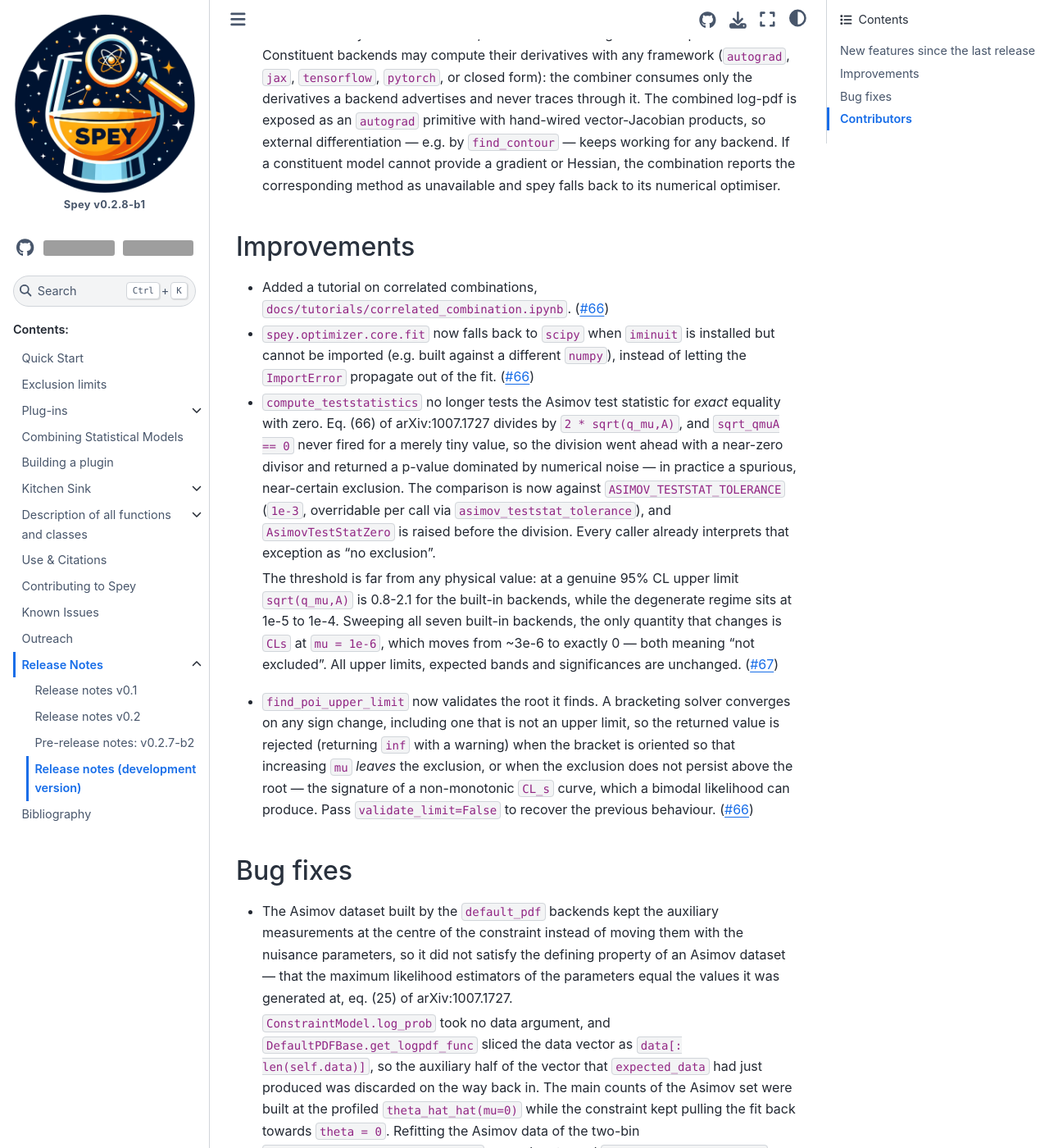
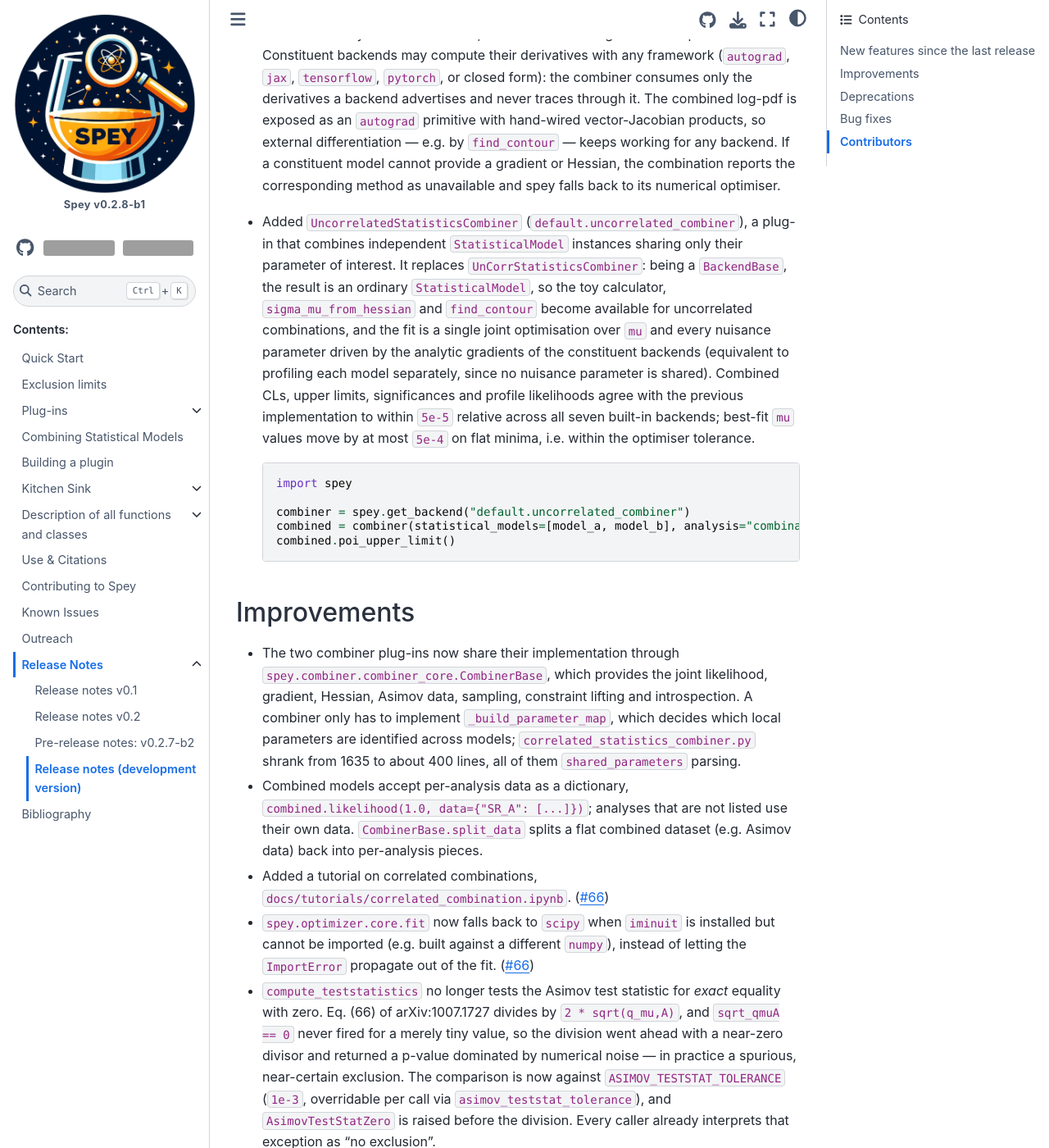
Before and after one commit to SpeysideHEP/spey, a Sphinx documentation site: the page built from docs/releases/changelog-dev.md, in a window 1280 px wide and 1400 px high, scrolled down 800 px. Shown: the whole window at 82% size. Built offline with Sphinx 7.4.7 and the Sphinx Book theme 1.1.4, drawn with Linux system fonts in a browser that asks for light colours; some of the changed text lies outside the part shown; grey boxes are pictures that could not be loaded.

Commit message:
update changelog with details on UncorrelatedStatisticsCombiner and deprecate UnCorrStatisticsCombiner

````diff
--- a/docs/releases/changelog-dev.md
+++ b/docs/releases/changelog-dev.md
@@ -39,7 +39,39 @@
   constituent model cannot provide a gradient or Hessian, the combination reports the
   corresponding method as unavailable and spey falls back to its numerical optimiser.
 
+* Added `UncorrelatedStatisticsCombiner` (`default.uncorrelated_combiner`), a plug-in
+  that combines independent `StatisticalModel` instances sharing only their parameter of
+  interest. It replaces `UnCorrStatisticsCombiner`: being a `BackendBase`, the result is
+  an ordinary `StatisticalModel`, so the toy calculator, `sigma_mu_from_hessian` and
+  `find_contour` become available for uncorrelated combinations, and the fit is a single
+  joint optimisation over `mu` and every nuisance parameter driven by the analytic
+  gradients of the constituent backends (equivalent to profiling each model separately,
+  since no nuisance parameter is shared). Combined CLs, upper limits, significances and
+  profile likelihoods agree with the previous implementation to within `5e-5` relative
+  across all seven built-in backends; best-fit `mu` values move by at most `5e-4` on
+  flat minima, i.e. within the optimiser tolerance.
+
+  ```python
+  import spey
+
+  combiner = spey.get_backend("default.uncorrelated_combiner")
+  combined = combiner(statistical_models=[model_a, model_b], analysis="combination")
+  combined.poi_upper_limit()
+  ```
+
 ## Improvements
+
+* The two combiner plug-ins now share their implementation through
+  `spey.combiner.combiner_core.CombinerBase`, which provides the joint likelihood,
+  gradient, Hessian, Asimov data, sampling, constraint lifting and introspection. A
+  combiner only has to implement `_build_parameter_map`, which decides which local
+  parameters are identified across models; `correlated_statistics_combiner.py` shrank
+  from 1635 to about 400 lines, all of them `shared_parameters` parsing.
+
+* Combined models accept per-analysis data as a dictionary,
+  `combined.likelihood(1.0, data={"SR_A": [...]})`; analyses that are not listed use
+  their own data. `CombinerBase.split_data` splits a flat combined dataset (e.g. Asimov
+  data) back into per-analysis pieces.
 
 * Added a tutorial on correlated combinations,
   `docs/tutorials/correlated_combination.ipynb`.
@@ -74,7 +106,23 @@
   can produce. Pass `validate_limit=False` to recover the previous behaviour.
   ([#66](https://github.com/SpeysideHEP/spey/pull/66))
 
+## Deprecations
+
+* `spey.UnCorrStatisticsCombiner` is deprecated and will not be available in future
+  versions; constructing it emits a `FutureWarning`. It is now a thin wrapper around the
+  `default.uncorrelated_combiner` plug-in that keeps the mutable `append` / `remove` / `@`
+  interface, accepts per-analysis data dictionaries, and returns the same `NaN` on
+  `NegativeExpectedYields` as before. `statistical_model_options` is ignored (with a
+  warning) since the models are now fitted jointly. The equivalent plug-in model is
+  available as `UnCorrStatisticsCombiner.combined_model`.
+
 ## Bug fixes
+
+* `UnCorrStatisticsCombiner.chi2` (and every other `HypothesisTestingBase` method
+  that forwards `init_pars` to `maximize_likelihood`) raised
+  `TypeError: minimize() got multiple values for keyword argument 'init_pars'`, because
+  the explicit `init_pars` reached the optimiser alongside the combiner's own initial
+  value. The calls are now translated to the plug-in's full parameter vector.
 
 * The Asimov dataset built by the `default_pdf` backends kept the auxiliary measurements
   at the centre of the constraint instead of moving them with the nuisance parameters,
````
